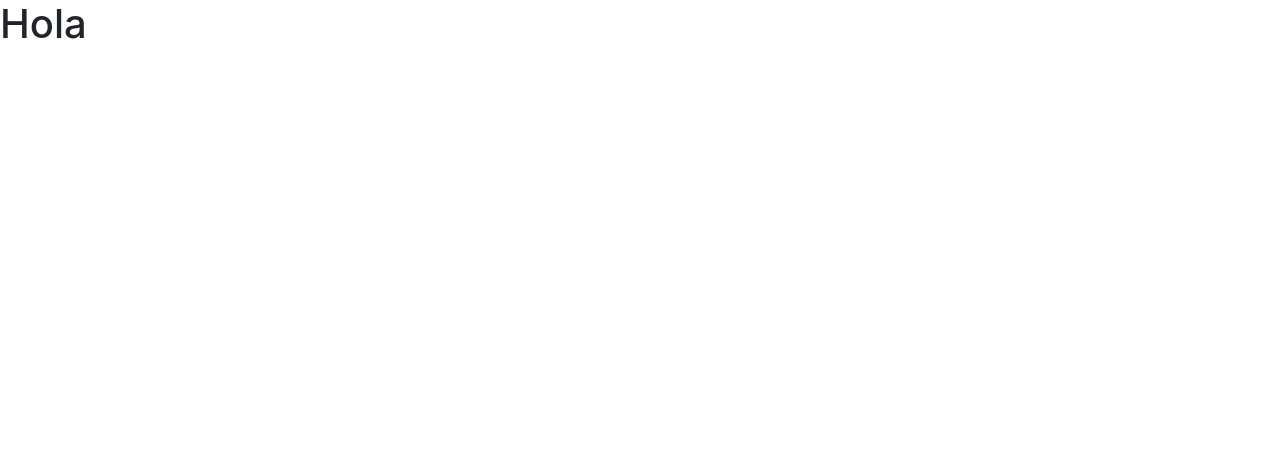
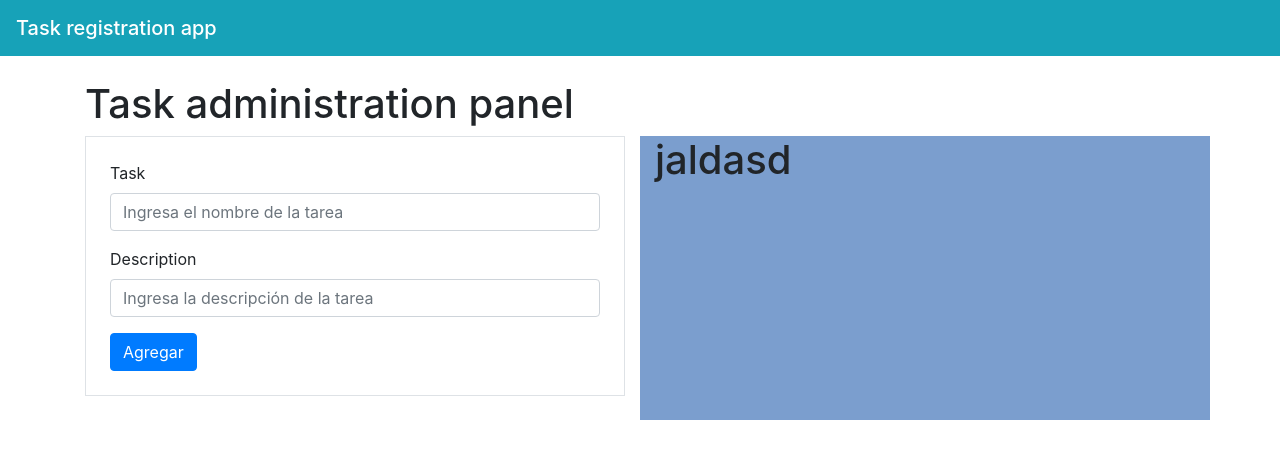
Before and after one commit to maorjuela73/CRUDTasks, a plain HTML site: page index.html in a window 1280 px wide. Drawn offline with nearby package versions, Linux system fonts and the light colour scheme.

Commit message:
Se crea el formulario para agrear tgareas

```diff
--- a/index.html
+++ b/index.html
@@ -6,11 +6,44 @@
     <title>Tasks</title>
 </head>
 <body>
+
+    <nav class="navbar navbar-light bg-info mb-4">
+        <span class="navbar-brand mb-0 h1" style="color:#FFFFFF">
+            Task registration app
+        </span>
+    </nav>
+
+    <div class="container">
+        <h1>Task administration panel</h1>
+        <div class="row">
+            <div class="col-md-6" id="firstSection">
+                <form class="border p-4 mb-4" id="form">
+                    <div class="form-group">
+                        <label>Task</label>
+                        <input type="text" class="form-control" id="task" placeholder="Ingresa el nombre de la tarea">
+                    </div>
+                    <div class="form-group">
+                        <label>Description</label>
+                        <input type="text" class="form-control" id="description" placeholder="Ingresa la descripción de la tarea">
+                    </div>
+
+                    <button type="submit" id="button1" class="btn btn-primary">Agregar</button>
+                    <button id="button2" class="btn btn-success" style="display: none;">Actualizar</button>
+                    <button id="button3" class="btn btn-danger"  style="display: none;">Cancelar</button>
+
+                </form>
+            </div>
+            <div class="col-md-6" id="cardSection" style="background-color:#7b9ece">
+                <h1>jaldasd</h1>
+            </div>
+        </div>
+    </div>
+
+
     <link rel="stylesheet" href="https://cdn.jsdelivr.net/npm/bootstrap@4.5.3/dist/css/bootstrap.min.css" integrity="sha384-TX8t27EcRE3e/ihU7zmQxVncDAy5uIKz4rEkgIXeMed4M0jlfIDPvg6uqKI2xXr2" crossorigin="anonymous">
     <script src="https://code.jquery.com/jquery-3.5.1.slim.min.js" integrity="sha384-DfXdz2htPH0lsSSs5nCTpuj/zy4C+OGpamoFVy38MVBnE+IbbVYUew+OrCXaRkfj" crossorigin="anonymous"></script>
     <script src="https://cdn.jsdelivr.net/npm/popper.js@1.16.1/dist/umd/popper.min.js" integrity="sha384-9/reFTGAW83EW2RDu2S0VKaIzap3H66lZH81PoYlFhbGU+6BZp6G7niu735Sk7lN" crossorigin="anonymous"></script>
     <script src="https://cdn.jsdelivr.net/npm/bootstrap@4.5.3/dist/js/bootstrap.min.js" integrity="sha384-w1Q4orYjBQndcko6MimVbzY0tgp4pWB4lZ7lr30WKz0vr/aWKhXdBNmNb5D92v7s" crossorigin="anonymous"></script>
     <script src="https://kit.fontawesome.com/03a75ad1e7.js" crossorigin="anonymous"></script>
-    <h1>Hola</h1>
 </body>
 </html>
```
